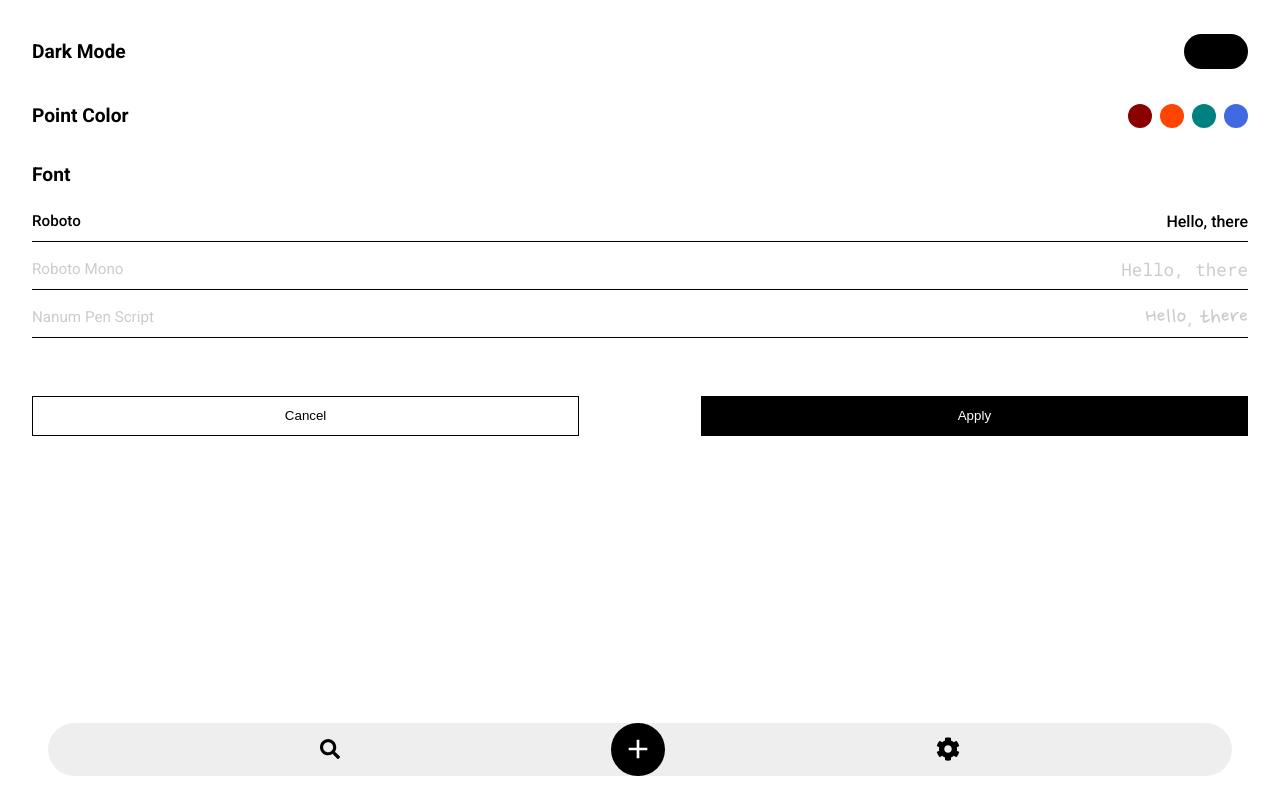
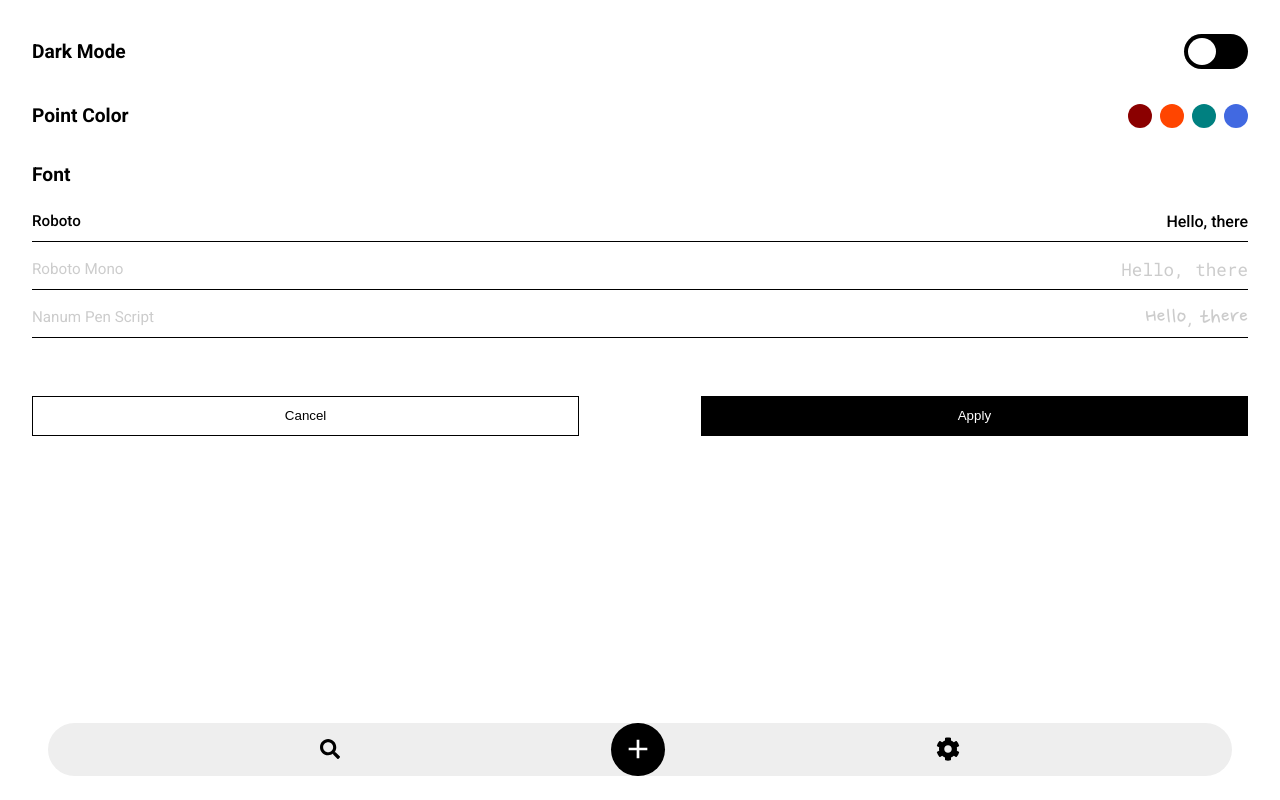
Before and after one commit to Moim-Study/vue-diary, a Vue app: page /setting in a window 1280 px wide. Built offline with nearby package versions, Linux system fonts and the light colour scheme.

Commit message:
CSS: Setting

```diff
--- a/src/views/Setting.vue
+++ b/src/views/Setting.vue
@@ -82,7 +82,7 @@ $Space: 16px;
   padding: 4px;
 
   div {
-    @include object(50%, 100%, '');
+    @include object('', 50%, 100%);
     background-color: white;
     border-radius: 100%;
   }
```
